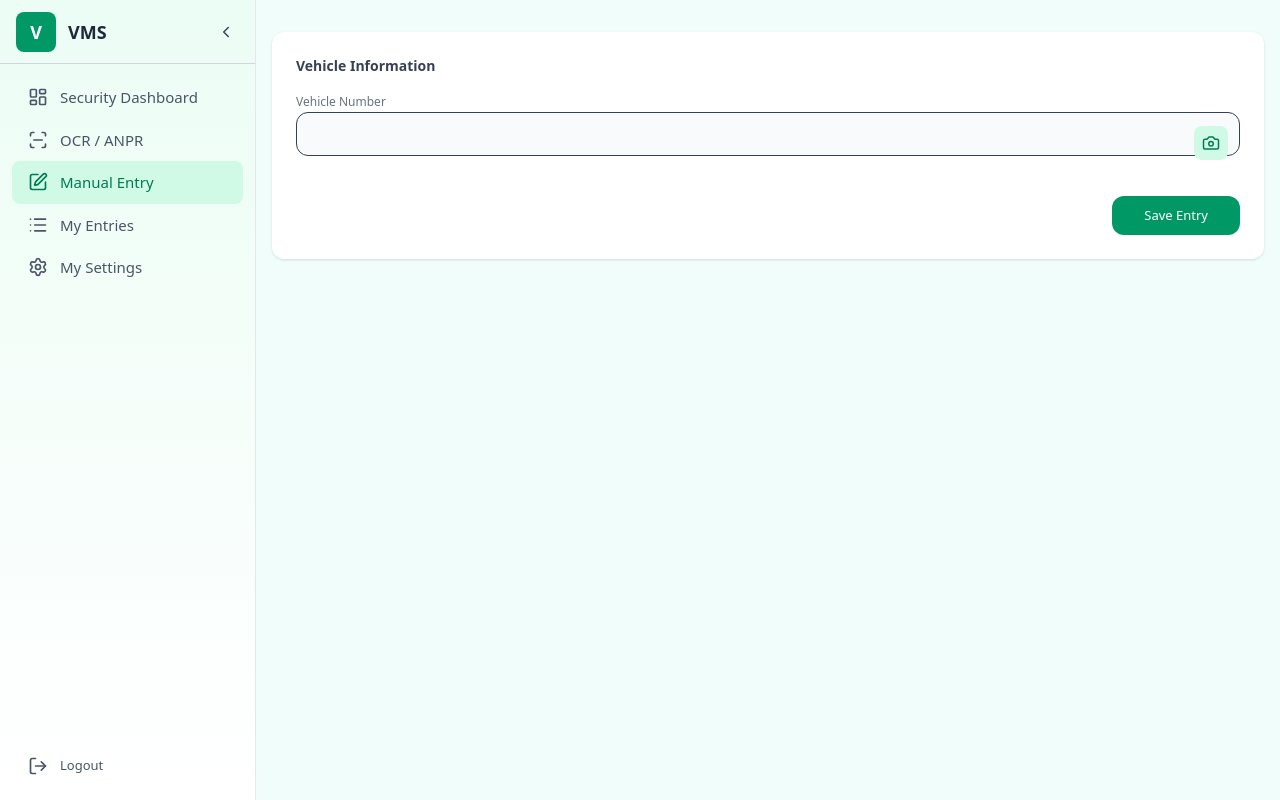
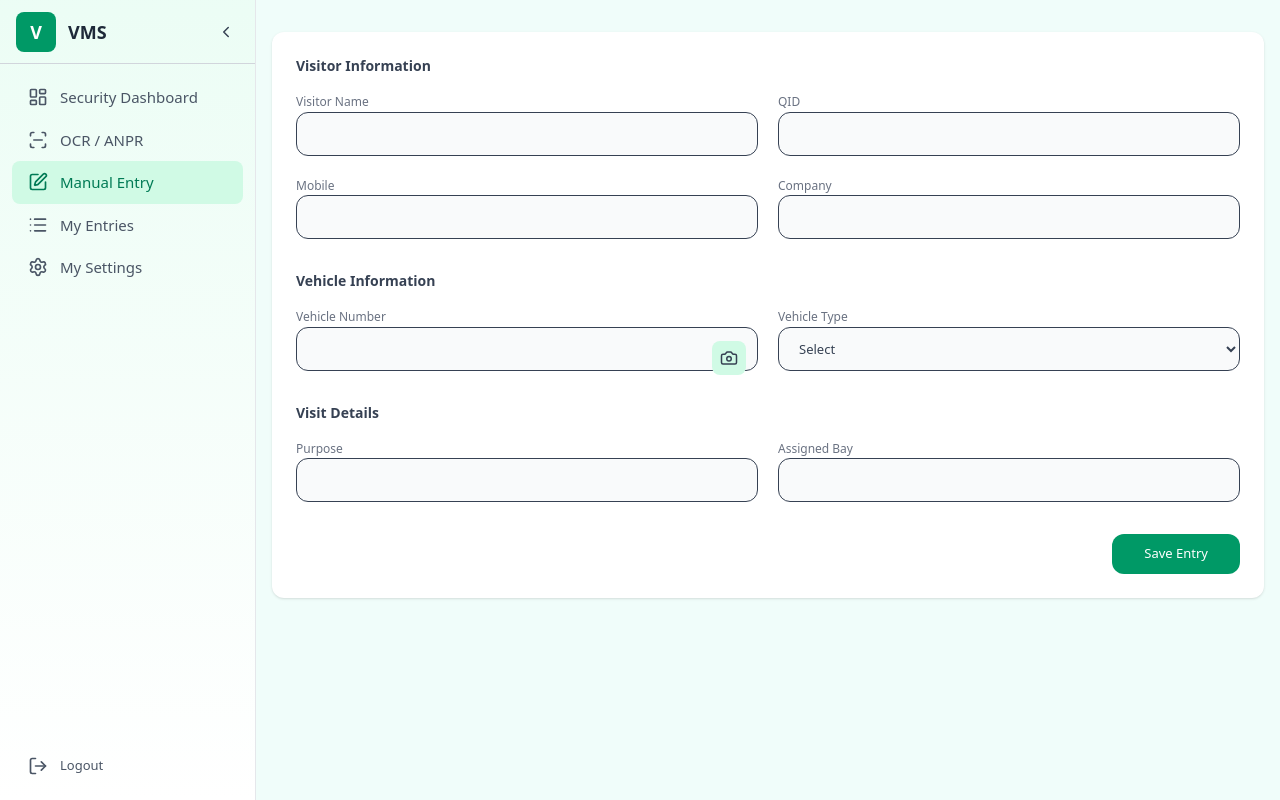
Before and after one commit to Code4Bharat1/VMS-FRONTEND, a Next.js app: page /staff/ManualEntry in a window 1280 px wide. Built offline with nearby package versions, Linux system fonts and the light colour scheme.

Commit message:
feat: refactor ManualEntry component for improved readability and functionality; streamline image processing and validation logic

```diff
--- a/src/components/Staff/ManualEntry.jsx
+++ b/src/components/Staff/ManualEntry.jsx
@@ -44,11 +44,9 @@ const getCroppedImage = async (imageSrc, crop) => {
     height
   );
 
-  // ✅ strong compression to avoid 413
   return canvas.toDataURL("image/jpeg", 0.55);
 };
 
-// Simple blur detection
 const isBlurry = async (base64) => {
   const img = await loadImage(base64);
   const canvas = document.createElement("canvas");
@@ -60,9 +58,7 @@ const isBlurry = async (base64) => {
   const data = ctx.getImageData(0, 0, canvas.width, canvas.height).data;
   let sum = 0;
   for (let i = 0; i < data.length; i += 4) sum += data[i];
-  const variance = sum / (data.length / 4);
-
-  return variance < 20;
+  return sum / (data.length / 4) < 20;
 };
 
 /* ================= COMPONENT ================= */
@@ -91,14 +87,12 @@ export default function ManualEntry() {
   const fileInputRef = useRef(null);
 
   useEffect(() => {
-    const storedUser = localStorage.getItem("user");
-    if (storedUser) setStaff(JSON.parse(storedUser));
+    const u = localStorage.getItem("user");
+    if (u) setStaff(JSON.parse(u));
   }, []);
 
   useEffect(() => {
-    if (staff?.role === "staff" && staff?.assignedBay?._id) {
-      setBayId(staff.assignedBay._id);
-    }
+    if (staff?.assignedBay?._id) setBayId(staff.assignedBay._id);
   }, [staff]);
 
   const token =
@@ -106,7 +100,7 @@ export default function ManualEntry() {
       ? localStorage.getItem("accessToken")
       : null;
 
-  /* ================= OCR FLOW ================= */
+  /* ================= OCR ================= */
 
   const handlePlateImage = (file) => {
     if (!file) return;
@@ -126,14 +120,13 @@ export default function ManualEntry() {
     try {
       const croppedBase64 = await getCroppedImage(preview, croppedArea);
 
-      const blurry = await isBlurry(croppedBase64);
-      if (blurry) {
+      if (await isBlurry(croppedBase64)) {
         alert("Image is blurry. Please retake.");
         return;
       }
 
       const res = await axios.post(
-        `${process.env.NEXT_PUBLIC_API_URL}/ocr/scan`, // ✅ FIXED PATH
+        `${process.env.NEXT_PUBLIC_API_URL}/ocr/scan`,
         { imageBase64: croppedBase64 },
         { headers: { Authorization: `Bearer ${token}` } }
       );
@@ -146,14 +139,9 @@ export default function ManualEntry() {
       }
     } catch (err) {
       const status = err.response?.status;
-
-      if (status === 413) {
-        alert("Image too large. Please retake closer photo.");
-      } else if (!err.response) {
-        alert("Network error. Check internet.");
-      } else {
-        alert(err.response?.data?.message || "OCR failed. Try again.");
-      }
+      if (status === 413) alert("Image too large. Retake closer.");
+      else if (!err.response) alert("Network error.");
+      else alert(err.response?.data?.message || "OCR failed.");
     } finally {
       setOcrLoading(false);
     }
@@ -161,44 +149,22 @@ export default function ManualEntry() {
 
   /* ================= VALIDATION ================= */
 
-  const entrySchema = yup.object().shape({
-    visitorName: yup.string().matches(/^[A-Za-z ]*$/, "Only alphabets allowed"),
-    qidNumber: yup.string().nullable(),
-    mobile: yup.string().matches(/^[0-9]{10}$/, "Mobile number must be 10 digits"),
-    company: yup.string().nullable(),
+  const schema = yup.object().shape({
     vehicleNumber: yup
       .string()
-      .matches(
-        /^[A-Z]{2}[0-9]{1,2}[A-Z]{1,2}[0-9]{3,4}$/,
-        "Vehicle number must be in format like KA01AB1234"
-      )
-      .required("Vehicle number is required"),
-    vehicleType: yup.string().required("Vehicle type is required"),
-    bayId: yup.string().required("Please select a bay"),
-    purpose: yup.string().nullable(),
+      .matches(/^[A-Z]{2}[0-9]{1,2}[A-Z]{1,2}[0-9]{3,4}$/)
+      .required(),
+    vehicleType: yup.string().required(),
+    bayId: yup.string().required(),
   });
 
   const validateForm = async () => {
     try {
-      await entrySchema.validate(
-        {
-          visitorName,
-          qidNumber,
-          mobile,
-          company,
-          vehicleNumber,
-          vehicleType,
-          bayId,
-          purpose,
-        },
-        { abortEarly: false }
-      );
+      await schema.validate({ vehicleNumber, vehicleType, bayId });
       setErrors({});
       return true;
     } catch (err) {
-      const newErrors = {};
-      err.inner.forEach((e) => (newErrors[e.path] = e.message));
-      setErrors(newErrors);
+      setErrors({ [err.path]: err.message });
       return false;
     }
   };
@@ -206,8 +172,7 @@ export default function ManualEntry() {
   /* ================= SAVE ================= */
 
   const saveEntry = async () => {
-    const isValid = await validateForm();
-    if (!isValid) return;
+    if (!(await validateForm())) return;
 
     try {
       setLoading(true);
@@ -218,18 +183,17 @@ export default function ManualEntry() {
           visitorMobile: mobile,
           visitorCompany: company,
           qidNumber,
-          vehicleNumber: vehicleNumber.toUpperCase(),
+          vehicleNumber,
           vehicleType,
           bayId,
           createdBy: staff._id,
         },
         { headers: { Authorization: `Bearer ${token}` } }
       );
-
-      alert("Manual entry saved successfully");
+      alert("Manual entry saved");
       setVehicleNumber("");
-    } catch (err) {
-      alert(err.response?.data?.message || "Failed to save entry");
+    } catch {
+      alert("Failed to save entry");
     } finally {
       setLoading(false);
     }
@@ -239,7 +203,14 @@ export default function ManualEntry() {
 
   return (
     <div className="min-h-screen bg-teal-50 px-4 py-8">
-      <div className="max-w-5xl bg-white rounded-xl p-6 shadow-sm mx-auto">
+      <div className="max-w-5xl bg-white rounded-xl p-6 shadow mx-auto">
+
+        <Section title="Visitor Information">
+          <Input label="Visitor Name" value={visitorName} onChange={setVisitorName} />
+          <Input label="QID" value={qidNumber} onChange={setQidNumber} />
+          <Input label="Mobile" value={mobile} onChange={setMobile} />
+          <Input label="Company" value={company} onChange={setCompany} />
+        </Section>
 
         <Section title="Vehicle Information">
           <div className="relative">
@@ -252,19 +223,19 @@ export default function ManualEntry() {
             <button
               type="button"
               onClick={() => fileInputRef.current?.click()}
-              className="absolute right-3 top-[34px] p-2 rounded-lg bg-emerald-100 text-emerald-700"
+              className="absolute right-3 top-[34px] p-2 bg-emerald-100 rounded-lg"
             >
               <Camera size={18} />
             </button>
 
             {vehicleNumber && (
               <button
+                className="text-xs text-emerald-600 mt-1"
                 onClick={() => {
                   setVehicleNumber("");
                   setPreview(lastImage);
                   setShowCrop(true);
                 }}
-                className="text-xs text-emerald-600 mt-1"
               >
                 Retry scan
               </button>
@@ -279,13 +250,25 @@ export default function ManualEntry() {
               onChange={(e) => handlePlateImage(e.target.files?.[0])}
             />
           </div>
+
+          <Select
+            label="Vehicle Type"
+            value={vehicleType}
+            onChange={setVehicleType}
+            options={["Truck", "Van", "Car"]}
+          />
         </Section>
 
-        <div className="flex justify-end mt-10">
+        <Section title="Visit Details">
+          <Input label="Purpose" value={purpose} onChange={setPurpose} />
+          <Input label="Assigned Bay" value={staff?.assignedBay?.bayName || ""} disabled />
+        </Section>
+
+        <div className="flex justify-end">
           <button
             onClick={saveEntry}
             disabled={loading}
-            className="px-8 py-2.5 rounded-xl bg-emerald-600 text-white"
+            className="px-8 py-2.5 bg-emerald-600 text-white rounded-xl"
           >
             {loading ? "Saving..." : "Save Entry"}
           </button>
@@ -294,8 +277,8 @@ export default function ManualEntry() {
 
       {showCrop && (
         <div className="fixed inset-0 bg-black/60 z-50 flex items-center justify-center">
-          <div className="bg-white w-full max-w-md p-4 rounded-xl">
-            <div className="relative w-full h-64 bg-black">
+          <div className="bg-white p-4 rounded-xl max-w-md w-full">
+            <div className="relative h-64 bg-black">
               <Cropper
                 image={preview}
                 crop={crop}
@@ -306,19 +289,9 @@ export default function ManualEntry() {
                 onCropComplete={(_, area) => setCroppedArea(area)}
               />
             </div>
-
             <div className="flex justify-between mt-4">
-              <button
-                onClick={() => setShowCrop(false)}
-                className="px-4 py-2 bg-gray-200 rounded-lg"
-              >
-                Cancel
-              </button>
-              <button
-                onClick={runOCR}
-                disabled={ocrLoading}
-                className="px-4 py-2 bg-emerald-600 text-white rounded-lg"
-              >
+              <button onClick={() => setShowCrop(false)}>Cancel</button>
+              <button onClick={runOCR} disabled={ocrLoading}>
                 {ocrLoading ? "Scanning..." : "Scan Plate"}
               </button>
             </div>
@@ -335,21 +308,40 @@ function Section({ title, children }) {
   return (
     <div className="mb-8">
       <h3 className="text-sm font-semibold mb-4">{title}</h3>
-      {children}
+      <div className="grid grid-cols-1 md:grid-cols-2 gap-5">{children}</div>
     </div>
   );
 }
 
-function Input({ label, value, onChange, error }) {
+function Input({ label, value, onChange, error, disabled }) {
   return (
     <div>
       <label className="text-xs text-gray-500">{label}</label>
       <input
+        disabled={disabled}
         value={value}
-        onChange={(e) => onChange(e.target.value)}
+        onChange={(e) => onChange?.(e.target.value)}
         className="h-11 w-full rounded-xl px-4 bg-gray-50 border"
       />
       {error && <p className="text-xs text-red-500">{error}</p>}
     </div>
   );
 }
+
+function Select({ label, value, onChange, options }) {
+  return (
+    <div>
+      <label className="text-xs text-gray-500">{label}</label>
+      <select
+        value={value}
+        onChange={(e) => onChange(e.target.value)}
+        className="h-11 w-full rounded-xl px-4 bg-gray-50 border"
+      >
+        <option value="">Select</option>
+        {options.map((o) => (
+          <option key={o} value={o}>{o}</option>
+        ))}
+      </select>
+    </div>
+  );
+}
```
